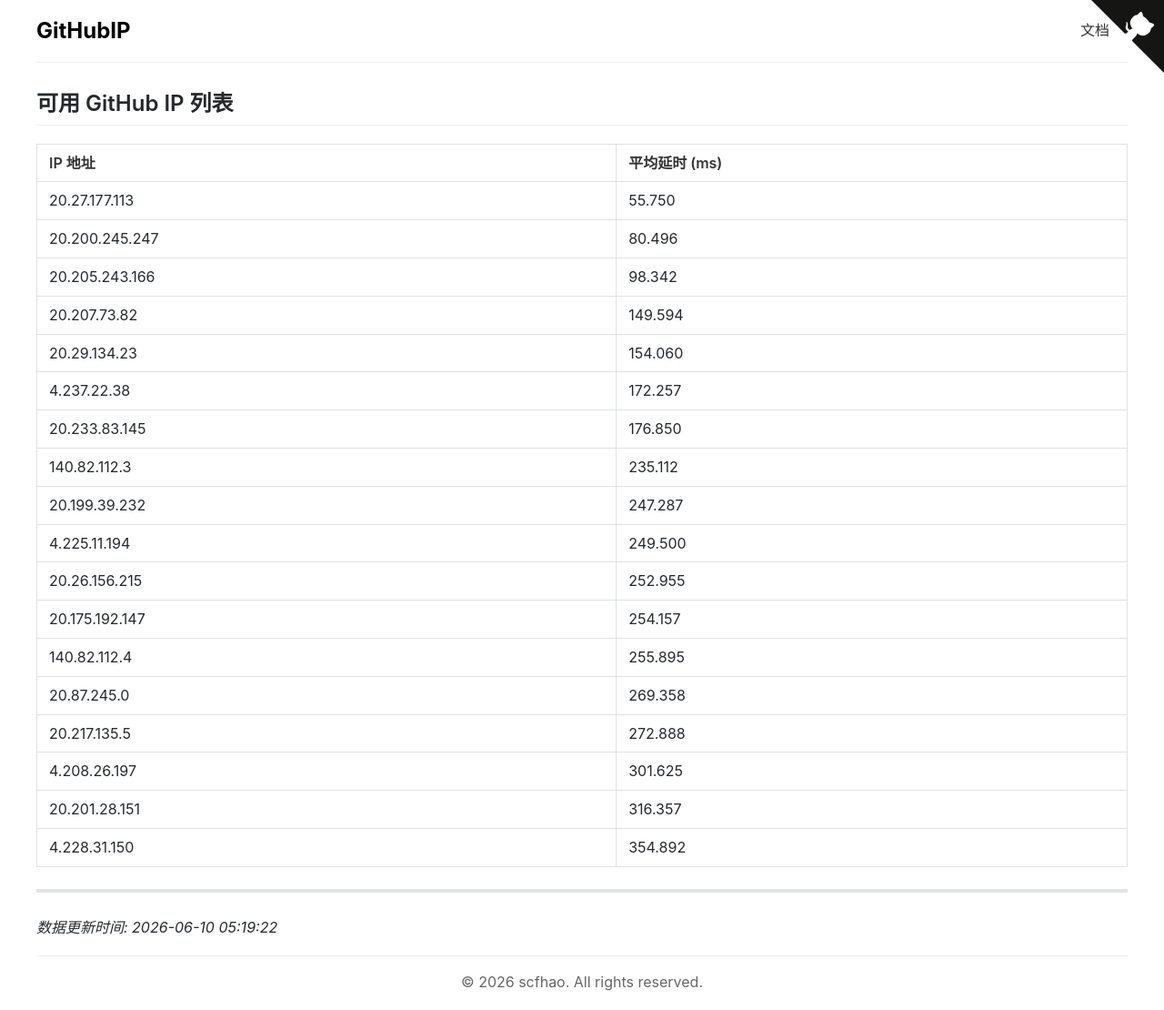
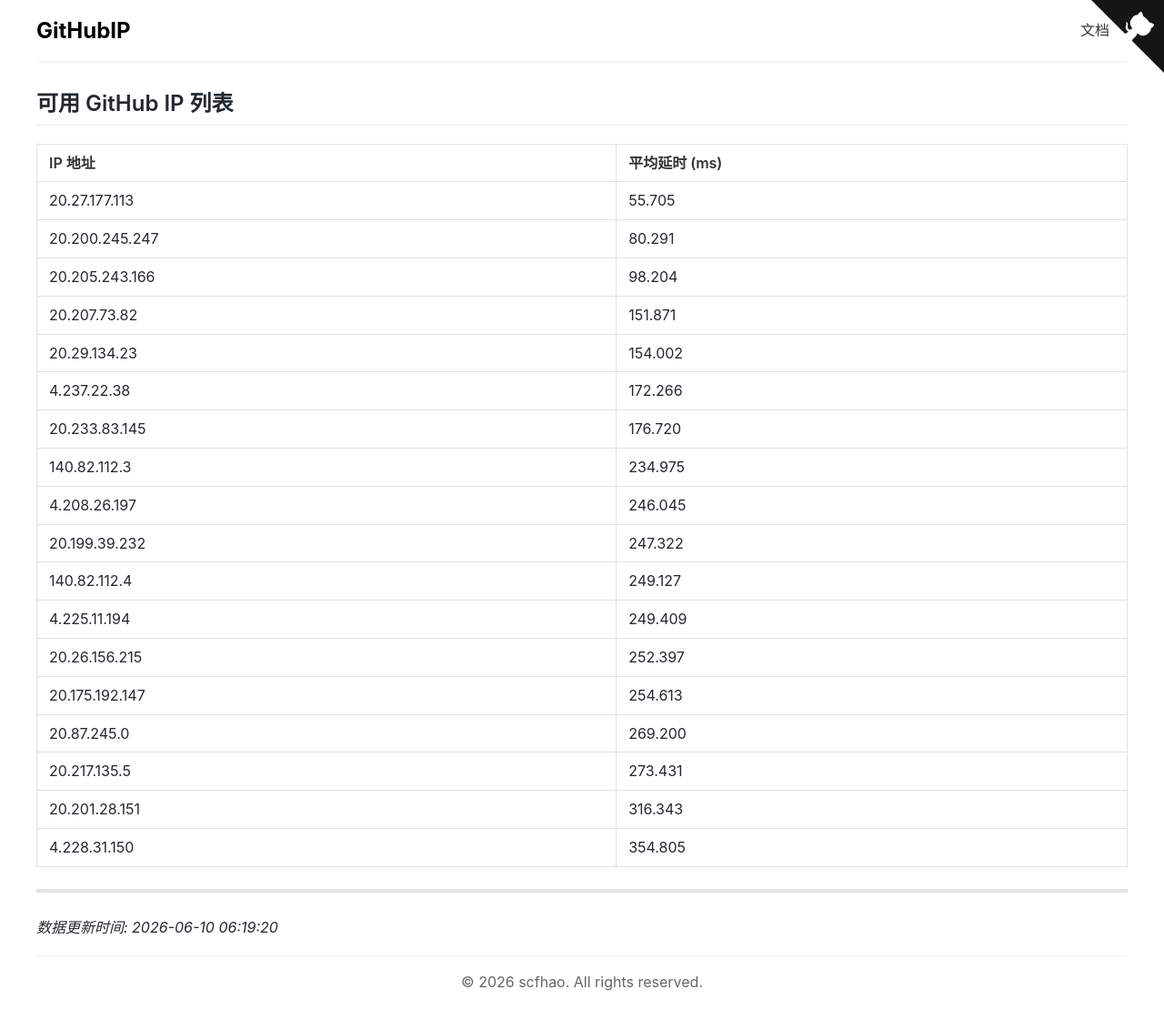
Before and after one commit to scfhao/GitHubIP, a Jekyll site: the page built from index.md, in a window 1280 px wide. Shown: the whole page at 91% size. Built offline with Jekyll 4.4.1, drawn with Linux system fonts in a browser that asks for light colours.

Commit message:
自动脚本执行 - 2026-06-10 06:19:21

```diff
--- a/index.md
+++ b/index.md
@@ -1,32 +1,32 @@
 ---
 layout: home
 title: GitHub IP 列表
-date: 2026-06-10 05:19:22
+date: 2026-06-10 06:19:20
 ---
 
 ## 可用 GitHub IP 列表
 
 | IP 地址 | 平均延时 (ms) |
 |---------|--------------|
-| 20.27.177.113 | 55.750 |
-| 20.200.245.247 | 80.496 |
-| 20.205.243.166 | 98.342 |
-| 20.207.73.82 | 149.594 |
-| 20.29.134.23 | 154.060 |
-| 4.237.22.38 | 172.257 |
-| 20.233.83.145 | 176.850 |
-| 140.82.112.3 | 235.112 |
-| 20.199.39.232 | 247.287 |
-| 4.225.11.194 | 249.500 |
-| 20.26.156.215 | 252.955 |
-| 20.175.192.147 | 254.157 |
-| 140.82.112.4 | 255.895 |
-| 20.87.245.0 | 269.358 |
-| 20.217.135.5 | 272.888 |
-| 4.208.26.197 | 301.625 |
-| 20.201.28.151 | 316.357 |
-| 4.228.31.150 | 354.892 |
+| 20.27.177.113 | 55.705 |
+| 20.200.245.247 | 80.291 |
+| 20.205.243.166 | 98.204 |
+| 20.207.73.82 | 151.871 |
+| 20.29.134.23 | 154.002 |
+| 4.237.22.38 | 172.266 |
+| 20.233.83.145 | 176.720 |
+| 140.82.112.3 | 234.975 |
+| 4.208.26.197 | 246.045 |
+| 20.199.39.232 | 247.322 |
+| 140.82.112.4 | 249.127 |
+| 4.225.11.194 | 249.409 |
+| 20.26.156.215 | 252.397 |
+| 20.175.192.147 | 254.613 |
+| 20.87.245.0 | 269.200 |
+| 20.217.135.5 | 273.431 |
+| 20.201.28.151 | 316.343 |
+| 4.228.31.150 | 354.805 |
 
 ---
 
-*数据更新时间: 2026-06-10 05:19:22*
+*数据更新时间: 2026-06-10 06:19:20*
```
